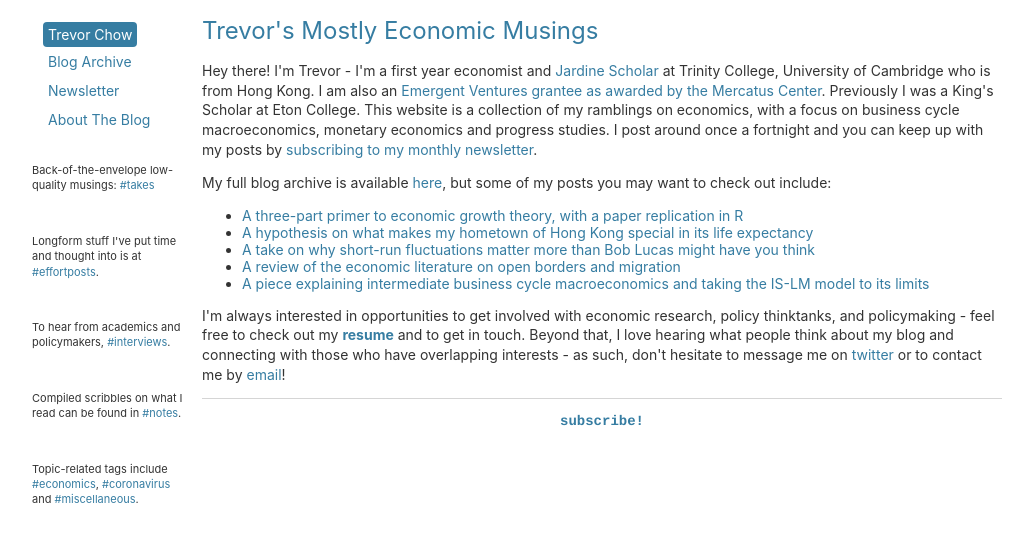
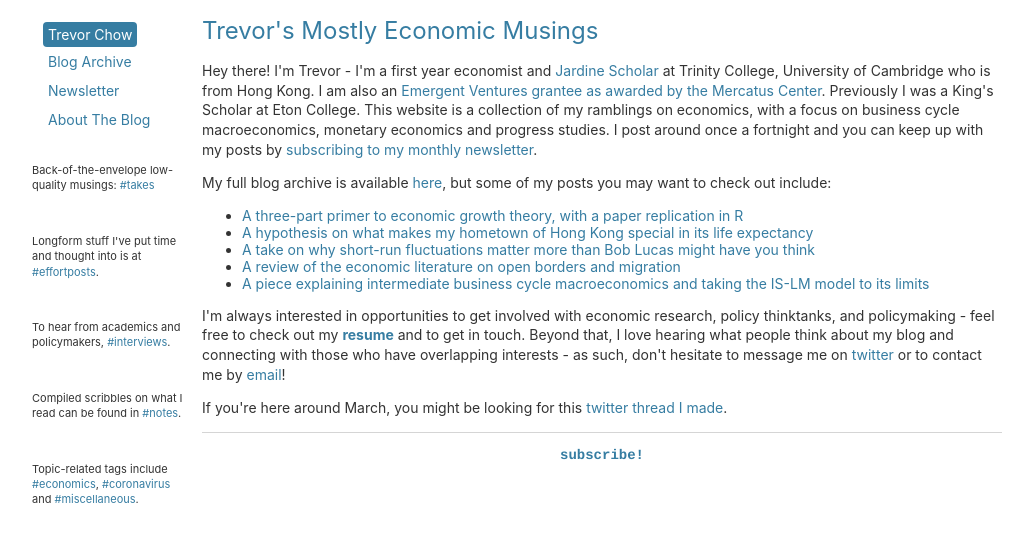
Before and after one commit to tmychow/tmychow.github.io, a Jekyll site: the page built from index.html, in a window 1280 px wide. Shown: the top 542 px of the page, without its empty margins (28-1061 px from the left). Built offline with Jekyll 4.4.1, drawn with Linux system fonts in a browser that asks for light colours.

Commit message:
Update index.html

```diff
--- a/index.html
+++ b/index.html
@@ -13,3 +13,5 @@ title: Trevor's Mostly Economic Musings
 		<li> <a href="https://tmychow.com/blog/2021/03/29/the-fallacy-of-composition">A piece explaining intermediate business cycle macroeconomics and taking the IS-LM model to its limits</a> </li>
 	</ul>
 	<p>I'm always interested in opportunities to get involved with economic research, policy thinktanks, and policymaking - feel free to check out my <a style="font-weight:bold" href="/assets/Feb2021TC.pdf">resume</a> and to get in touch. Beyond that, I love hearing what people think about my blog and connecting with those who have overlapping interests - as such, don't hesitate to message me on <a href="https://twitter.com/tmychow">twitter</a> or to contact me by <a href="mailto:tmychow@gmail.com?subject=Mostly Economic Musings">email</a>!</p>
+
+	<p> If you're here around March, you might be looking for this <a href="https://twitter.com/tmychow/status/1369794145708040193">twitter thread I made</a>. </p>
```
